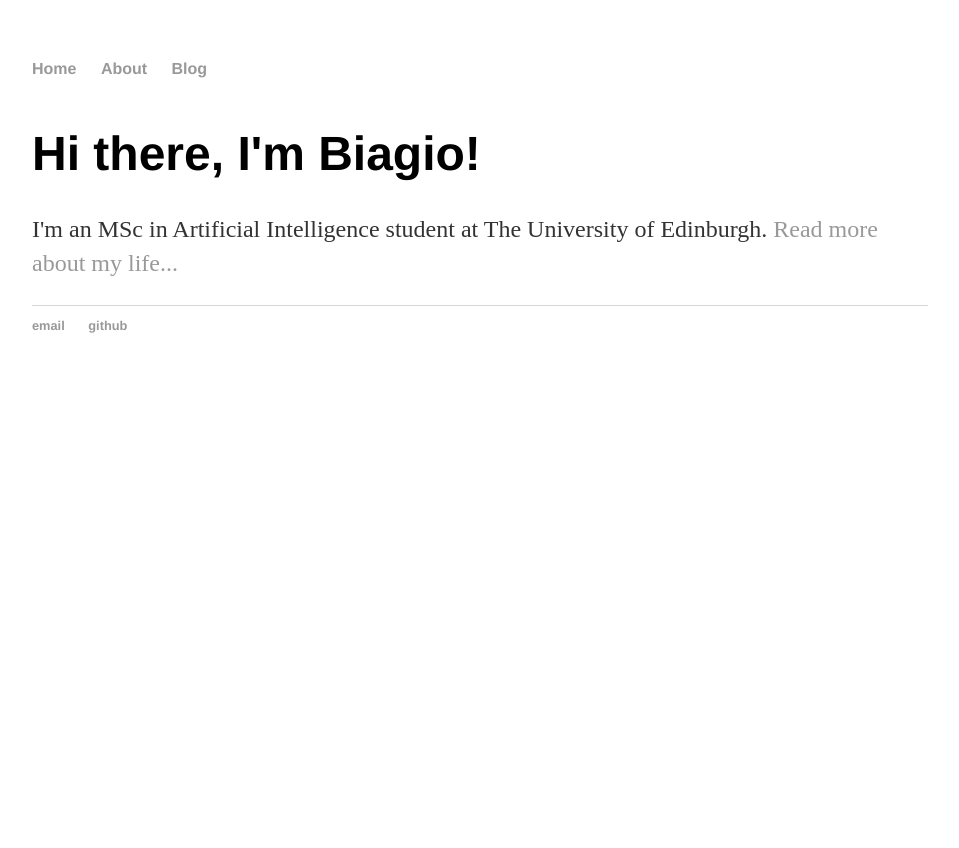
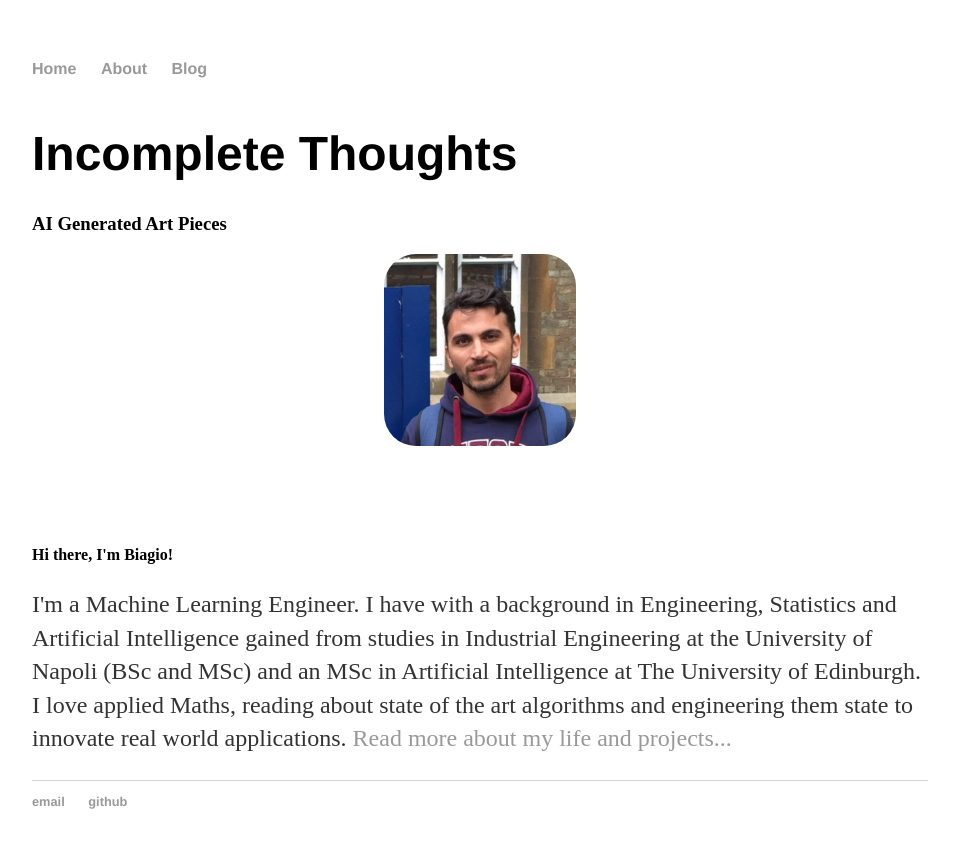
Before and after one commit to BiagioAntonelli/BiagioAntonelli.github.io, a Jekyll site: the page built from index.html, in a window 1280 px wide. Shown: the top 848 px of the page, without its empty margins (160-1119 px from the left). Built offline with Jekyll 4.4.1, drawn with Linux system fonts in a browser that asks for light colours.

Commit message:
update about page

```diff
--- a/css/main.css
+++ b/css/main.css
@@ -2,6 +2,15 @@ body {
     margin: 60px auto;
     width: 70%;
 }
+
+#title img {
+    display: block;
+    margin: 0 auto;
+    width: 12em;
+    height: 12em;
+    border-radius: 2em;
+    margin-bottom: 100px;
+  }
 
 nav ul, footer ul {
     font-family:'Helvetica', 'Arial', 'Sans-Serif';
--- a/index.html
+++ b/index.html
@@ -3,6 +3,13 @@ layout: default
 title: Biagio Antonelli
 ---
 <div class="blurb">
-	<h1>Hi there, I'm Biagio!</h1>
-	<p>I'm an MSc in Artificial Intelligence student at The University of Edinburgh. <a href="/about">Read more about my life...</a></p>
+	<div id="title">
+		<h1> Incomplete Thoughts</h1>
+		<h3> AI Generated Art Pieces</h3>
+		<img src="me.jpeg">
+	</div>
+	<h4>Hi there, I'm Biagio!</h4>
+	<p>I'm a Machine Learning Engineer. I have with a background in Engineering, Statistics and Artificial Intelligence
+		gained from studies in Industrial Engineering at the University of Napoli (BSc and MSc) and an MSc in Artificial Intelligence at The University of Edinburgh.
+		I love applied Maths, reading about state of the art algorithms and engineering them state to innovate real world applications. <a href="/about">Read more about my life and projects...</a></p>
 </div><!-- /.blurb -->
```
Also changed, not shown: me.jpeg (added).
